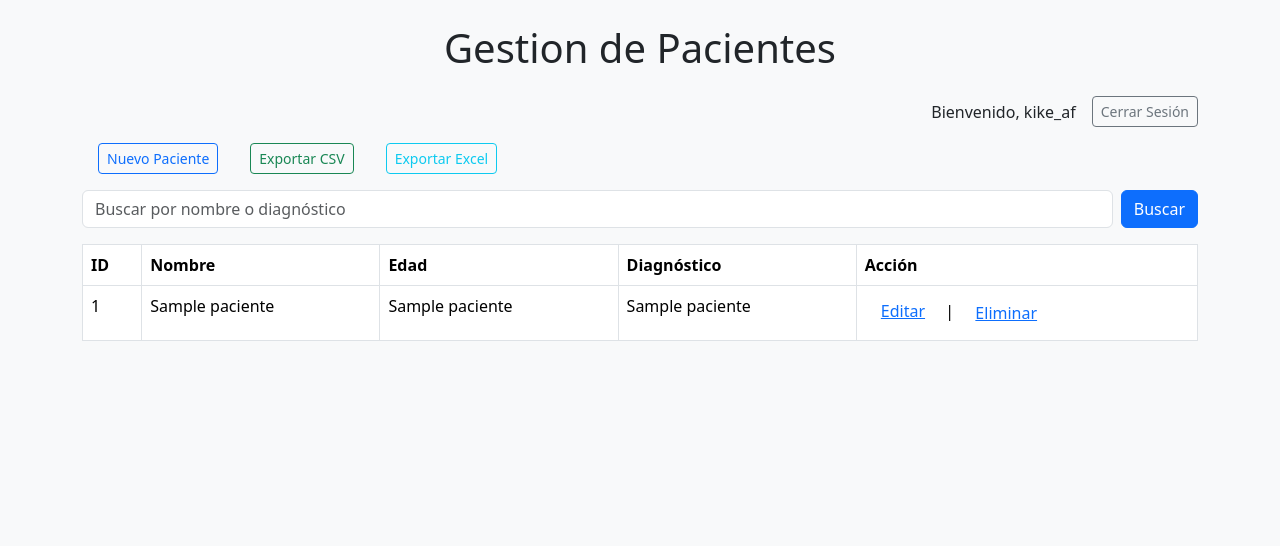
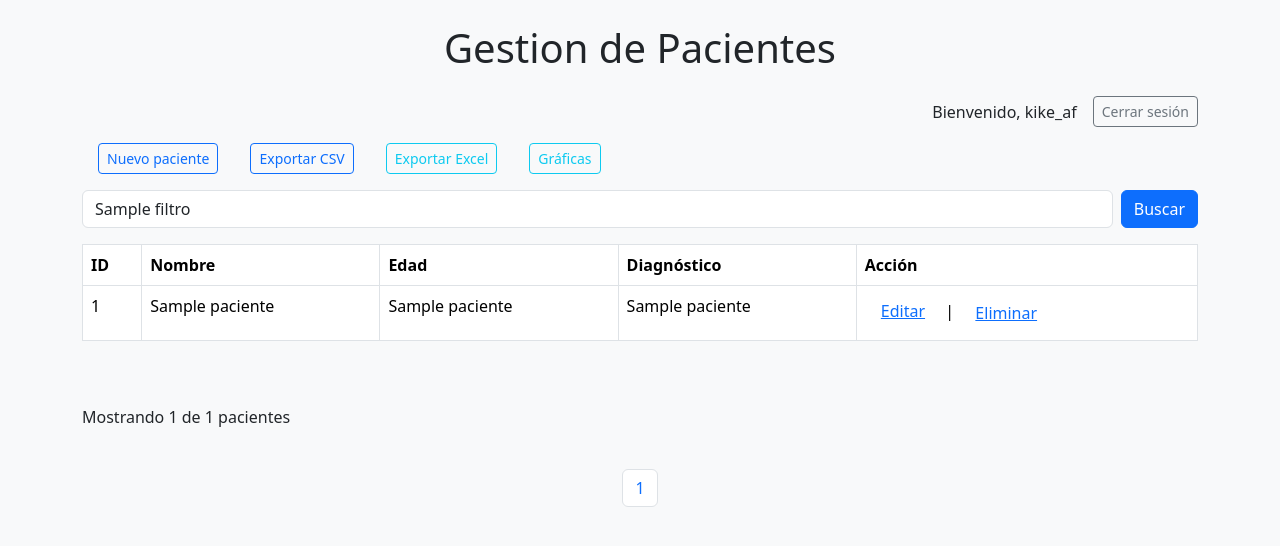
Before and after one commit to Kike-AF/Proyecto_FInal, a Flask app: template templates/index.html in a window 1280 px wide. Shown: the top 546 px of the page. Run offline with Flask 3, Linux system fonts and the light colour scheme; a user stored in the database is signed in; the template is opened without the code that fills it: most values are stand-ins (such as "Sample title", 1, 10 or a date in 2020).

Commit message:
actualizacion del index y creacion de las graficas

```diff
--- a/app.py
+++ b/app.py
@@ -205,6 +205,26 @@ def exportar_excel():
                     mimetype='application/vnd.openxmlformats-officedocument.spreadsheetml.sheet',
                     headers={'Content-Disposition': 'attachment; filename=pacientes.xlsx'})
 
+@app.route('/graficas')
+def graficas():
+    # Conectarnos a la base de datos
+    conn = sqlite3.connect('data.db')
+    cursor = conn.cursor()
+    cursor.execute('SELECT diagnostico, COUNT(*) FROM Pacientes GROUP BY diagnostico')
+    resultados = cursor.fetchall()
+    # Obtenemos los resultados
+    cursor.execute('SELECT edad FROM Pacientes')
+    filas = cursor.fetchall()
+    edades = []
+    for fila in filas:
+        edades.append(fila[0])
 
+    conn.close()
+
+    # Creamos una lista de etiquetas y valores para la gráfica
+    etiquetas = [fila[0] for fila in resultados]
+    conteos = [fila[1] for fila in resultados] # número de pacientes por diagnóstico
+
+    return render_template('graficas.html', etiquetas=etiquetas, conteos=conteos, edades=edades)
 
 app.run(host= '0.0.0.0', port=5000, debug=True)
--- a/templates/index.html
+++ b/templates/index.html
@@ -1,35 +1,35 @@
 {% extends "base.html" %}
 {% block title %}Lista de Pacientes{% endblock %}
-{% block content %} <!-- Contenido de la página -->
+{% block content %} <!-- Aquí se define el contenido específico de la página -->
 
 <div class="d-flex justify-content-end align-items-center">
     {% if session.get('usuario') %}
-    <!-- Si el usuario a iniciado sesión, mostrar su nombre -->
+    <!-- Si el usuario ha iniciado sesión, mostrar su nombre -->
     <span class="me-3">Bienvenido, {{ session['usuario'] }}</span>
-    <a href="{{ url_for('logout') }}" class="btn btn-outline-secondary btn-sm">Cerrar Sesión</a>
+    <a href="{{ url_for('logout') }}" class="btn btn-outline-secondary btn-sm">Cerrar sesión</a>
     {% endif %}
 </div>
 
 <div class="d-flex justify-content-start align-items-center">
     <!-- Enlace a la vista de nuevo paciente -->
-    <a href="{{url_for('nuevo_paciente')}}" class="btn btn-outline-primary btn-sm m-3">Nuevo Paciente</a>
+    <a href="{{url_for('nuevo_paciente')}}" class="btn btn-outline-primary btn-sm m-3">Nuevo paciente</a>
     <!-- Enlace para exportar datos en formato csv -->
-    <a href="{{ url_for('exportar_csv') }}" class="btn btn-outline-success btn-sm m-3">Exportar CSV</a>
+    <a href="{{url_for('exportar_csv')}}" class="btn btn-outline-primary btn-sm m-3">Exportar CSV</a>
     <!-- Enlace para exportar datos en formato xlsx -->
-     <a href="{{ url_for('exportar_excel') }}" class="btn btn-outline-info btn-sm m-3">Exportar Excel</a>
+    <a href="{{url_for('exportar_excel')}}" class="btn btn-outline-info btn-sm m-3">Exportar Excel</a>
+    <!-- Enlace para ver gráficas de datos -->
+    <a href="{{url_for('graficas')}}" class="btn btn-outline-info btn-sm m-3">Gráficas</a>
 </div>
 
 <!-- Formulario para realizar la busqueda con filtro -->
-<form action="{{ url_for('index') }}" method="get" class="mb-3 d-flex">
-
+<form action="{{ url_for('index')}}" method="get" class="mb-3 d-flex">
     <!-- Campo de entrada de texto para el filtro de busqueda -->
     <input type="text" name="filtro" class="form-control me-2" placeholder="Buscar por nombre o diagnóstico"
-        value="{{ request.args.get('filtro', '') }}">
-    <!-- Botón de búsqueda -->
+        value="{{ filtro }}">
     <button type="submit" class="btn btn-primary">Buscar</button>
 </form>
 
-<!-- Tabla lista de pacientes-->
+<!-- Tabla lista de pacientes -->
 <table class="table table-bordered">
     <thead>
         <tr>
@@ -41,16 +41,15 @@
         </tr>
     </thead>
     <tbody>
-            <!-- {# Iterar sobre la lista de pacientes y mostrar sus datos en la tabla #} -->
+        <!-- Iterar sobre la lista de pacientes y crear una fila por cada uno -->
+        {% if pacientes %}
         {% for paciente in pacientes %}
         <tr>
             <td>{{ paciente[0] }}</td>
             <td>{{ paciente[1] }}</td>
             <td>{{ paciente[2] }}</td>
             <td>{{ paciente[3] }}</td>
-                    <td>
-                        <!-- Enlace para eliminar el paciente -->
-                        <a href="{{ url_for('editar_paciente', id=paciente[0]) }}" class="m-3">Editar</a>&nbsp;|&nbsp;
+            <td><a href="{{ url_for('editar_paciente', id=paciente[0]) }}" class="m-3">Editar</a>&nbsp;|&nbsp;
                 <form action="{{ url_for('eliminar_paciente', id=paciente[0]) }}" method="post" style="display:inline;"
                     onsubmit="return confirm('¿Estás seguro de que deseas eliminar este paciente?');">
 
@@ -58,11 +57,72 @@
                 </form>
             </td>
         </tr>
+
         {% endfor %}
 
+        {% else %}
+        <tr>
+            <td colspan="3">No hay pacientes disponibles.</td>
+        </tr>
+        {% endif %}
     </tbody>
 </table>
-    <!-- Aqui termina el bloque de contenido de la página-->
+
+<br><br>
+<!-- Paginación de la tabla de pacientes -->
+<p>Mostrando {{ pacientes|length }} de {{ total_pacientes }} pacientes</p><br>
+<div class="d-flex justify-content-center">
+
+    <nav aria-label="Paginación">
+        <ul class="pagination justify-content-center">
+
+            <!-- Botón anterior, sólo visible si estamos en una página mayora a la primera-->
+            {% if pagina > 1 %}
+            <li class="page-item">
+                <a class="page-link" href="{{ url_for('index', pagina=pagina-1, filtro=filtro) }}">Anterior</a>
+            </li>
+            {% endif %}
+
+            {# Calcular rango de páginas a mostrar #}
+            {% set max_paginas_mostrar = 20 %}
+            {% set mitad_rango = max_paginas_mostrar // 2 %}
+            {% set inicio = pagina - mitad_rango if pagina - mitad_rango > 1 else 1 %}
+            {% set fin = inicio + max_paginas_mostrar - 1 %}
+            {% if fin > total_paginas %}
+            {% set fin = total_paginas %}
+            {% set inicio = fin - max_paginas_mostrar + 1 if fin - max_paginas_mostrar + 1 > 1 else 1 %}
+            {% endif %}
+
+            {% if inicio > 1 %}
+            <li class="page-item">
+                <a class="page-link" href="{{ url_for('index', pagina=1, buscar=buscar, filtro=filtro) }}">1</a>
+            </li>
+            <li class="page-item disabled"><span class="page-link">…</span></li>
+            {% endif %}
+
+
+            <!-- Botones de paginación, uno por cada página -->
+            {% for p in range(inicio, fin + 1) %}
+            <li class="page-item {% if p == pagina %}active{% endif %}">
+                <a class="page-link" href="{{ url_for('index', pagina=p, filtro=filtro) }}">{{ p }}</a>
+            </li>
+            {% endfor %}
+
+            {% if fin < total_paginas %} <li class="page-item disabled"><span class="page-link">…</span></li>
+                <li class="page-item">
+                    <a class="page-link"
+                        href="{{ url_for('index', pagina=total_paginas, buscar=buscar, filtro=filtro) }}">{{
+                        total_paginas }}</a>
+                </li>
+                {% endif %}
+
+                <!-- Botón siguiente, sólo visible si estamos en una página menor a la última -->
+                {% if pagina < total_paginas %} <li class="page-item">
+                    <a class="page-link" href="{{ url_for('index', pagina=pagina+1, filtro=filtro) }}">Siguiente</a>
+                    </li>
+                    {% endif %}
+        </ul>
+    </nav>
+</div>
+<!-- Aquí termina el bloque de contenido específico de la página -->
 {% endblock %}
-</body>
-</html>
```
Also changed, not shown: templates/graficas.html (added, +60 -0 lines). Lines whose indentation alone changed are shown as unchanged.
